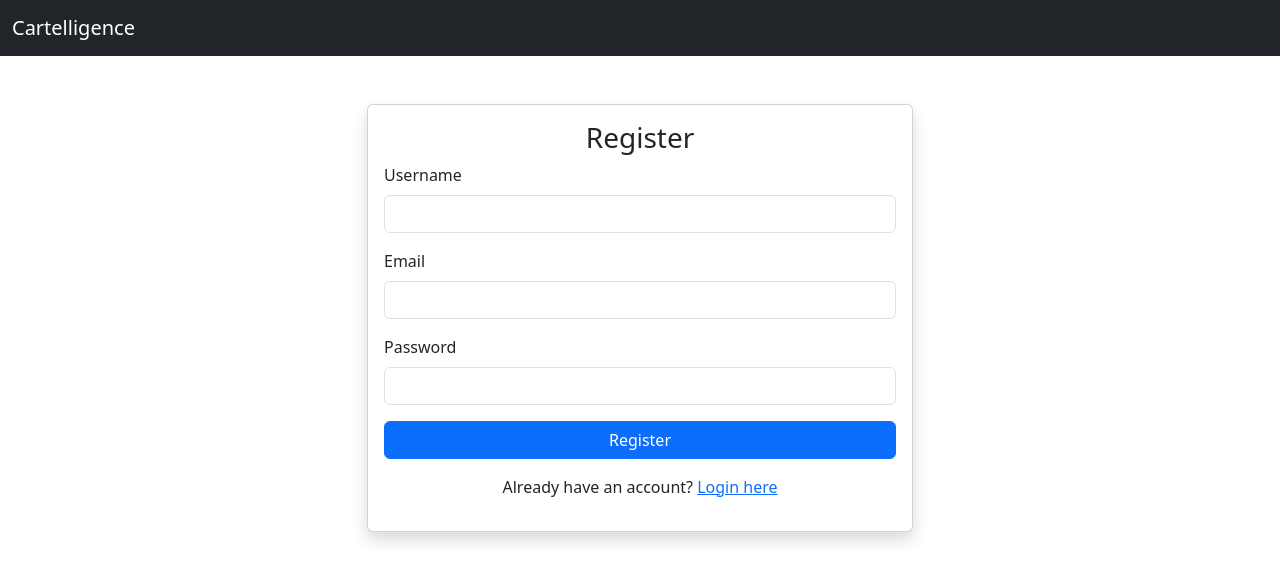
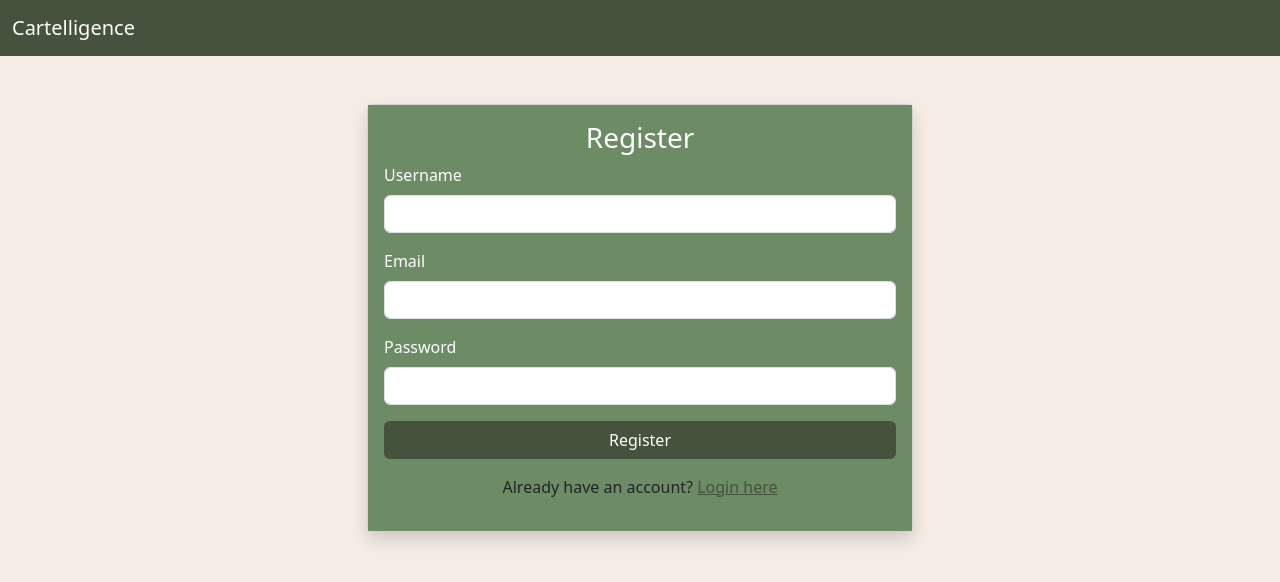
Before and after one commit to alephnull07/Cartelligence, a Flask app: page /register in a window 1280 px wide. Shown: the top 582 px of the page. Run offline with Flask 3, Linux system fonts and the light colour scheme.

Commit message:
Updated register page aesthetic

```diff
--- a/templates/login.html
+++ b/templates/login.html
@@ -65,12 +65,12 @@
                             <div class="mb-3">
                                 <label for="email" class="form-label" style="color: #fff;">Email</label>
                                 <!-- Pre-fill the email input -->
-                                <input type="email" class="form-control" id="email" name="email" value="{{ email }}" required>
+                                <input type="email" placeholder="Enter your email" class="form-control" id="email" name="email" value="{{ email }}" required>
                             </div>
                             <div class="mb-3">
                                 <label for="password" class="form-label" style="color: #fff;">Password</label>
                                 <!-- Password is cleared after form submission -->
-                                <input type="password" class="form-control" id="password" name="password" required>
+                                <input type="password" placeholder="Enter your password" class="form-control" id="password" name="password" required>
                             </div>
                             <button type="submit" class="btn w-100" style="color: #fff; background-color: #45523e;">Login</button>
                         </form>
--- a/templates/register.html
+++ b/templates/register.html
@@ -4,11 +4,11 @@
     <title>Register</title>
     <link href="https://cdn.jsdelivr.net/npm/bootstrap@5.3.1/dist/css/bootstrap.min.css" rel="stylesheet">
 </head>
-<body>
+<body style="background-color: #f5ece5;">
     <!-- Navbar -->
-    <nav class="navbar navbar-expand-lg navbar-dark bg-dark">
+    <nav class="navbar navbar-expand-lg" style="background-color: #45523e;">
         <div class="container-fluid">
-            <a class="navbar-brand" href="/">Cartelligence</a>
+            <a class="navbar-brand" href="/" style="color: #ffff;">Cartelligence</a>
         </div>
     </nav>
 
@@ -58,24 +58,24 @@
         <div class="row justify-content-center">
             <div class="col-md-6">
                 <div class="card shadow">
-                    <div class="card-body">
-                        <h3 class="card-title text-center">Register</h3>
+                    <div class="card-body" style="background-color: #6d8b65;">
+                        <h3 class="card-title text-center" style="color: #fff;">Register</h3>
                         <form method="POST">
                             <div class="mb-3">
-                                <label for="username" class="form-label">Username</label>
+                                <label for="username" class="form-label" style="color: #fff;">Username</label>
                                 <input type="text" class="form-control" id="username" name="username" value="{{ username or '' }}" required>
                             </div>
                             <div class="mb-3">
-                                <label for="email" class="form-label">Email</label>
+                                <label for="email" class="form-label" style="color: #fff;">Email</label>
                                 <input type="email" class="form-control" id="email" name="email" value="{{ email or '' }}" required>
                             </div>
                             <div class="mb-3">
-                                <label for="password" class="form-label">Password</label>
+                                <label for="password" class="form-label" style="color: #fff;">Password</label>
                                 <input type="password" class="form-control" id="password" name="password" required>
                             </div>
-                            <button type="submit" class="btn btn-primary w-100">Register</button>
+                            <button type="submit" class="btn w-100" style="color: #fff; background-color: #45523e;">Register</button>
                         </form>
-                        <p class="text-center mt-3">Already have an account? <a href="/login">Login here</a></p>
+                        <p class="text-center mt-3" >Already have an account? <a href="/login" style="color: #45523e;">Login here</a></p>
                     </div>
                 </div>
             </div>
```
